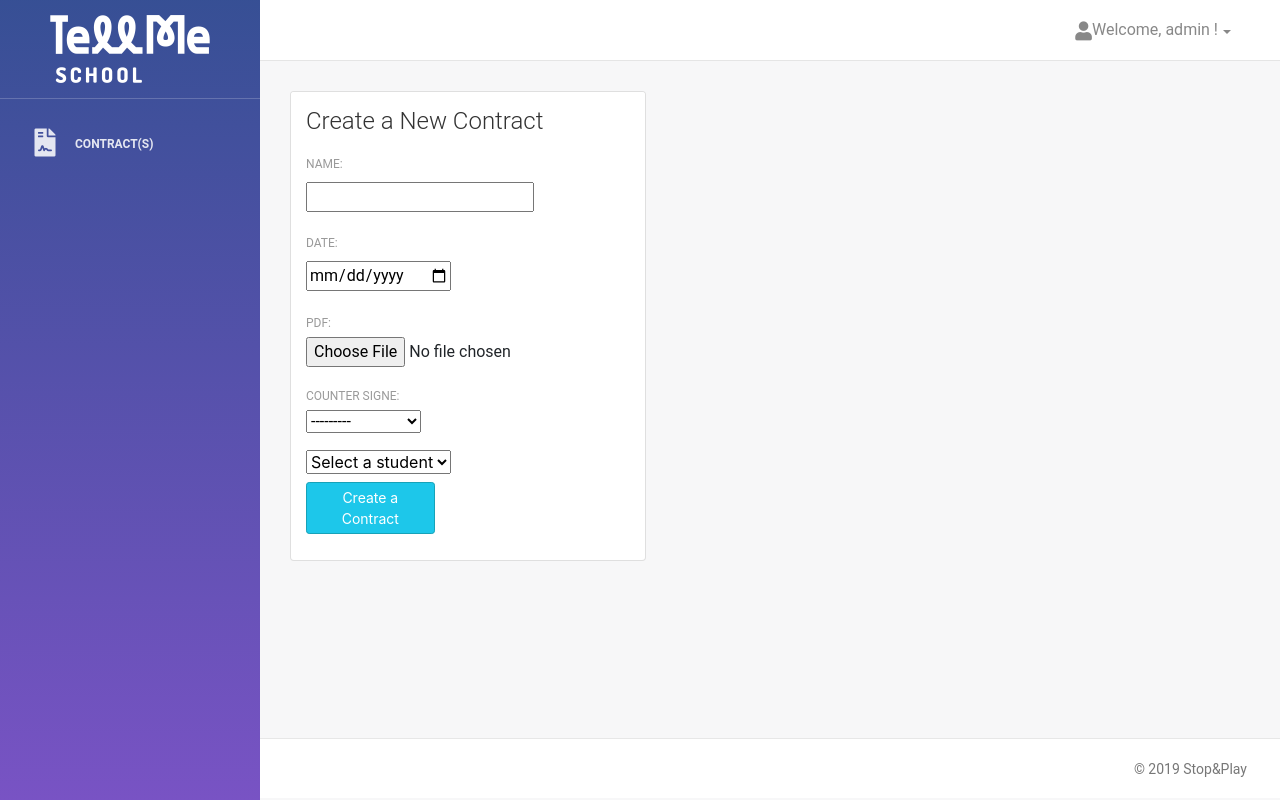
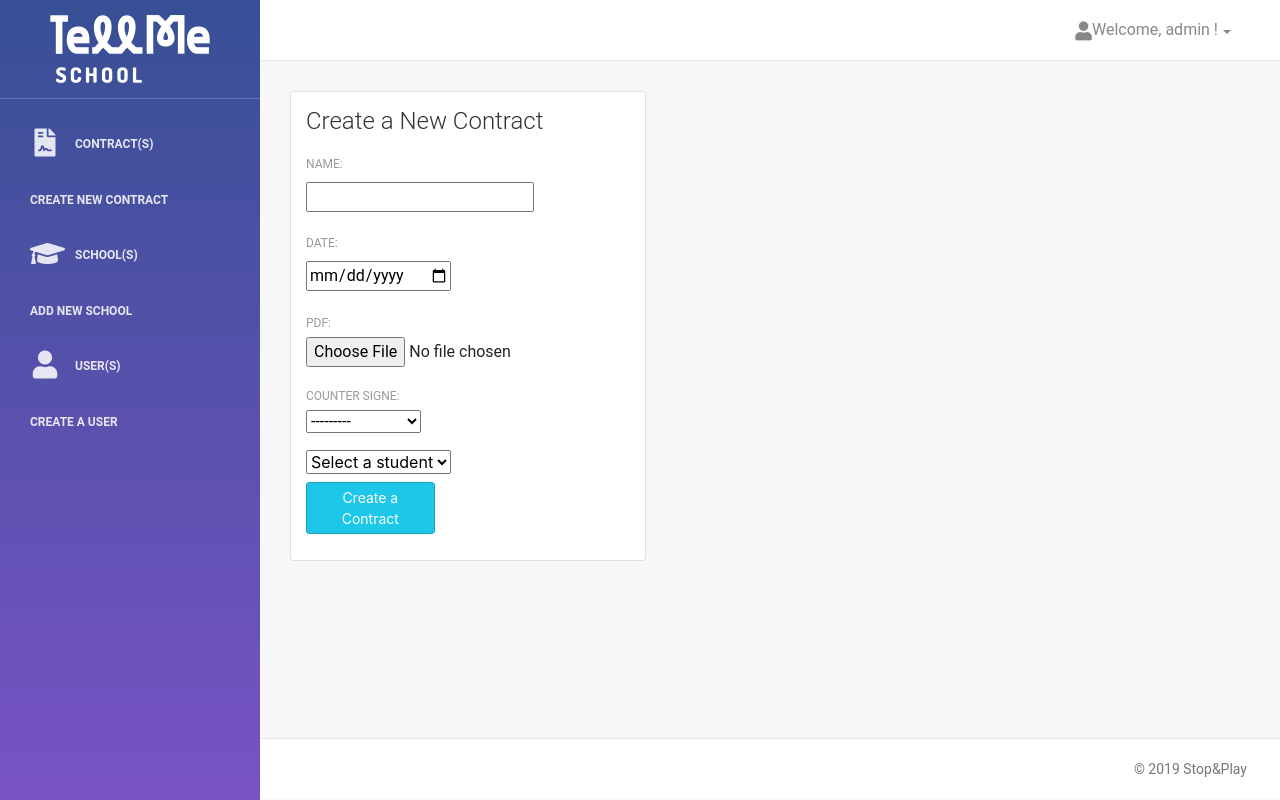
Before and after one commit to stopplay/tellme2.0, a Django app: page /contracts/createacontract/ in a window 1280 px wide. Run offline with Django 3.2, Linux system fonts and the light colour scheme; a user stored in the database is signed in; data comes from the database, SQL or seed files in the repository; parts of the project's set-up code (start-up, migrations or seed data) failed here and were passed over; some libraries are stand-ins or nearby versions.

Commit message:
Updating the last changes

```diff
--- a/classrooms/classrooms/templates/navbar.html
+++ b/classrooms/classrooms/templates/navbar.html
@@ -21,7 +21,7 @@
                       <p>Contract(s)</p></a>
                   </div>
               </li>
-              {% if request.is_superuser %}
+              {% if request.user.is_superuser %}
                 <li>
                   <div>
                 <a class="nav-link" href="{% url 'contracts:createacontract' %}">Create New Contract</a>
--- a/classrooms/classrooms/templates/panel.html
+++ b/classrooms/classrooms/templates/panel.html
@@ -64,7 +64,7 @@
           <i class="fas fa-user"></i> Welcome, {{request.user.username}} !</a>
           <div class="dropdown-menu dropdown-menu-right dropdown-info" aria-labelledby="navbarDropdownMenuLink-4">
             <a class="dropdown-item" href="#">My account</a>
-            <a class="dropdown-item" href="#">Log out</a>
+            <a class="dropdown-item" href="{% url 'users:logout' %}">Log out</a>
           </div>
         </li>
       </ul>
```
